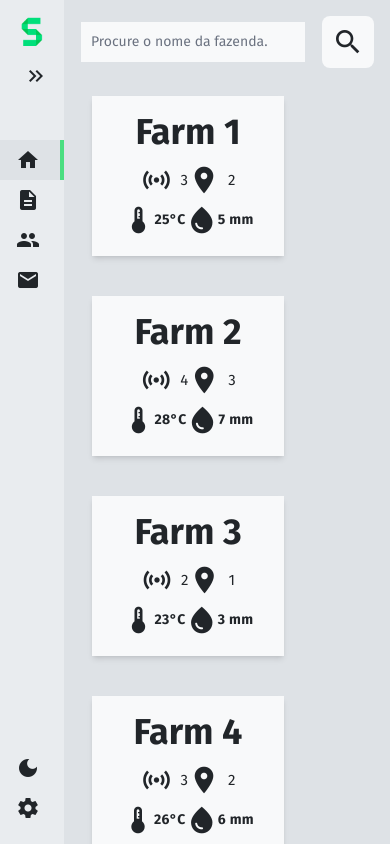
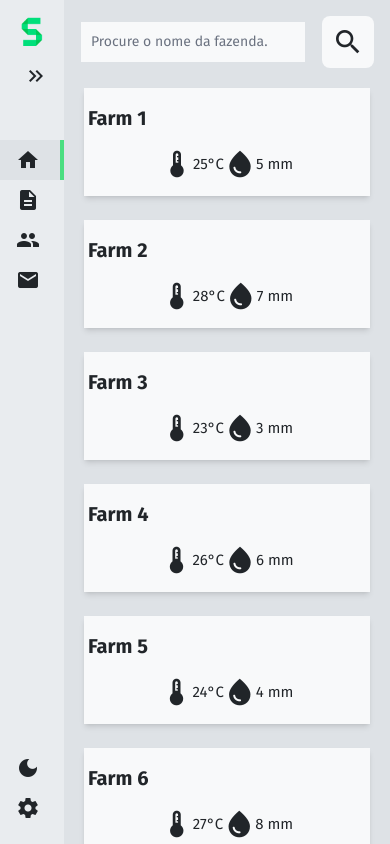
Before and after one commit to MrHenrique/pi-5-periodo-front, a Vue app: page /#/ in a window 390 px wide. Shown: the top 844 px of the page. Built offline with nearby package versions, Linux system fonts and the light colour scheme.

Commit message:
Resize as width

```diff
--- a/src/components/FarmCards.vue
+++ b/src/components/FarmCards.vue
@@ -1,27 +1,26 @@
 <template>
-  <div class="flex flex-wrap justify-start p-2 sm:p-12">
+  <div class="flex flex-wrap justify-center p-2 sm:p-12">
     <SearchBar class="w-full m-2" />
     <li
       v-for="(item, index) in items"
       :key="index"
-      class="li-farms bg-light text-dark dark:bg-dark-alt dark:text-light shadow-md overflow-hidden m-5 w-48"
+      class="li-farms bg-light text-dark dark:bg-dark-alt dark:text-light shadow-md overflow-hidden m-3 sm:m-6 w-72"
     >
-      <div class="p-4 flex flex-col items-center justify-between">
-        <div class="px-4 max-w-48">
-          <p class="text-4xl font-bold text-nowrap text-ellipsis ... overflow-hidden">
+      <div class="flex flex-col">
+        <div class="px-1 sm:px-4 pt-4 pb-2 max-w-72 items-start justify-between">
+          <p class="text-xl font-bold text-nowrap text-ellipsis ... overflow-hidden">
             {{ item.name }}
           </p>
         </div>
-        <div class="flex items-center m-1"></div>
-        <div class="flex items-center m-1">
-          <span class="material-icons">sensors</span><span class="ml-2">{{ item.devices }}</span>
-          <span class="material-icons"> place </span><span class="ml-2">{{ item.talhoes }}</span>
-        </div>
-        <div class="flex items-center m-1">
+        <div class="flex items-center justify-center px-1 sm:px-4 pt-2 pb-4 max-w-72">
+          <span v-if="!isMobile" class="material-icons">sensors</span>
+          <span v-if="!isMobile" class="ml-2">{{ item.devices }}</span>
+          <span v-if="!isMobile" class="material-icons"> place </span>
+          <span v-if="!isMobile" class="ml-2">{{ item.talhoes }}</span>
           <span class="material-icons"> thermostat </span>
-          <div class="uppercase tracking-wide text-sm font-semibold">{{ item.temperature }}°C</div>
+          <div class="uppercase">{{ item.temperature }}°C</div>
           <span class="material-icons"> water_drop </span>
-          <span class="tracking-wide text-sm font-semibold">{{ item.rain }} mm</span>
+          <span class="text-nowrap text-ellipsis ... overflow-hidden">{{ item.rain }} mm</span>
         </div>
       </div>
     </li>
@@ -30,6 +29,24 @@
 
 <script setup>
 import SearchBar from './SearchBar.vue'
+
+import { ref, onMounted, onBeforeUnmount } from 'vue'
+
+const screenWidth = ref(window.innerWidth)
+const isMobile = ref(screenWidth.value < 402 ? true : false)
+
+const updateScreenWidth = () => {
+  screenWidth.value = window.innerWidth
+  isMobile.value = screenWidth.value < 402 ? true : false
+}
+
+onMounted(() => {
+  window.addEventListener('resize', updateScreenWidth)
+})
+
+onBeforeUnmount(() => {
+  window.removeEventListener('resize', updateScreenWidth)
+})
 
 const items = [
   { name: 'Farm 1', temperature: 25, rain: 5, devices: 3, talhoes: 2 },
```
